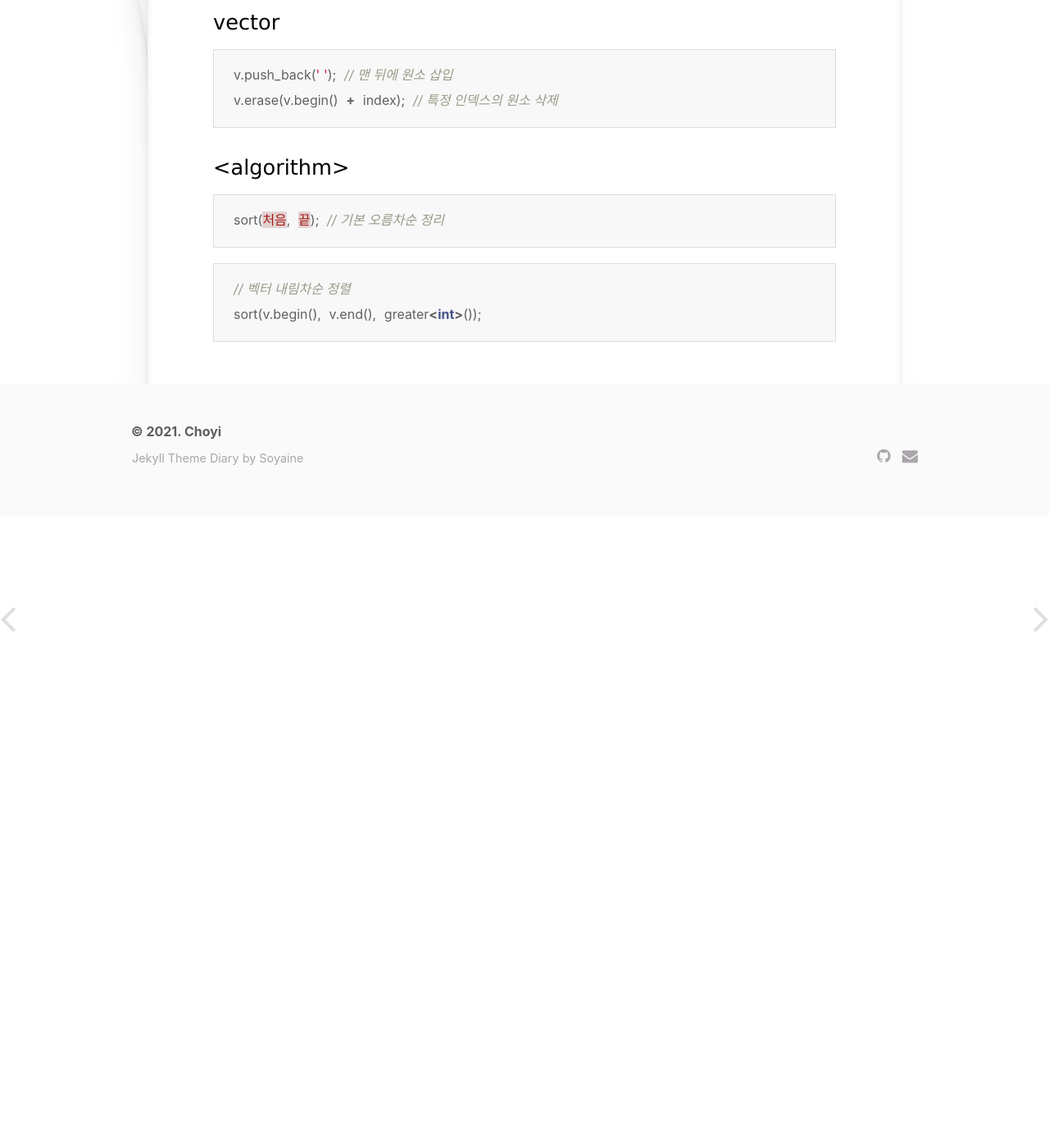
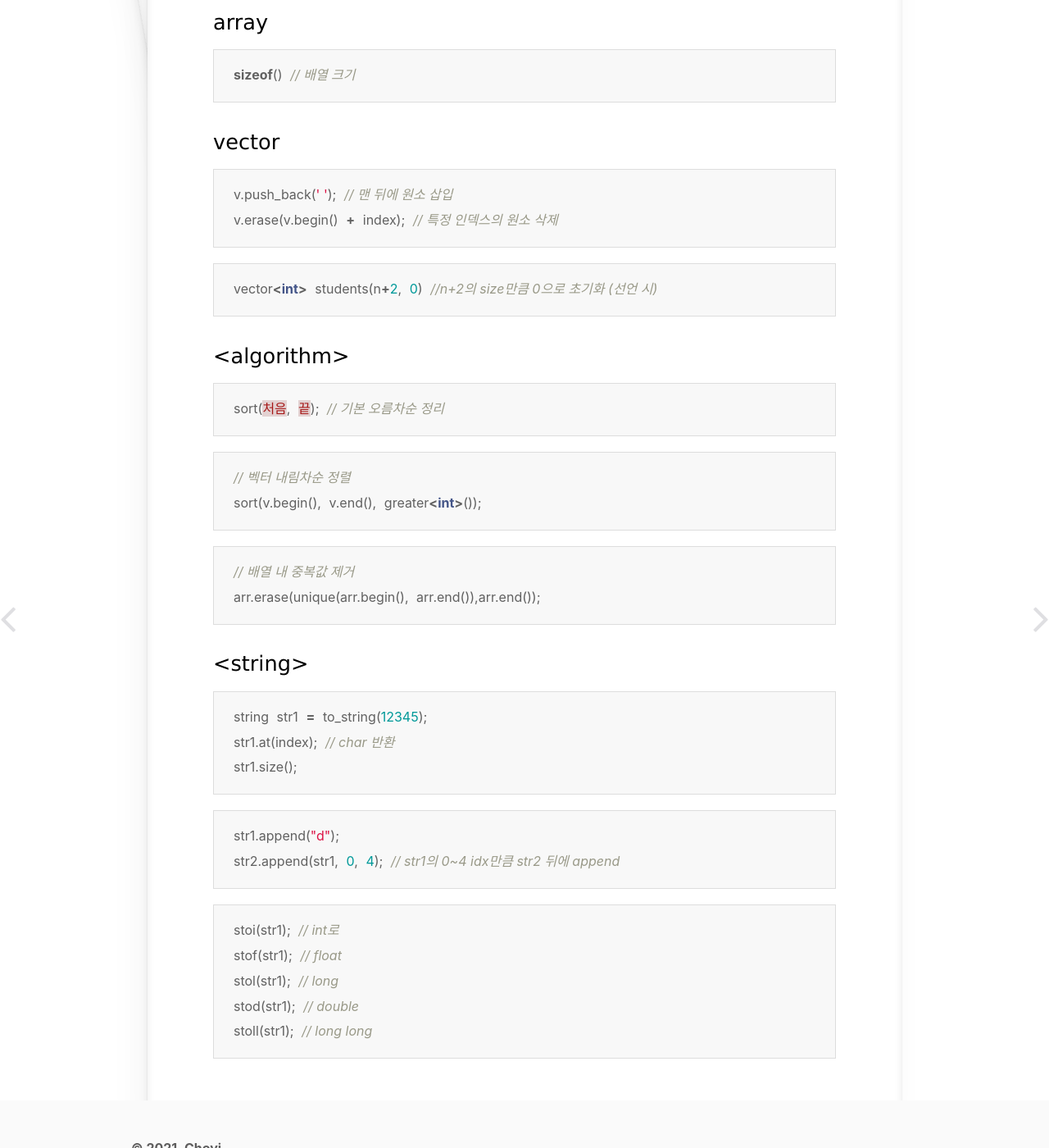
Before and after one commit to jeongchoyi/jeongchoyi.github.io, a Jekyll site: the page built from _posts/algorithm-c++/2021-05-10-C++Functions.md, in a window 1280 px wide and 1400 px high, scrolled down 652 px. Shown: the whole window at 82% size. Built offline with Jekyll 4.4.1, drawn with Linux system fonts in a browser that asks for light colours; some web fonts are replaced; before the commit the page ends 1282 px from its top, so only the background shows below that; some of the changed text lies outside the part shown.

Commit message:
add post

````diff
--- a/_posts/algorithm-c++/2021-05-10-C++Functions.md
+++ b/_posts/algorithm-c++/2021-05-10-C++Functions.md
@@ -19,6 +19,12 @@
  ios_base::sync_with_stdio(false); //main 함수 내에 작성
 ```
 
+### for
+
+```c++
+for(int i:vectorName) {...} // i가 vectorName 내 원소들을 순회
+```
+
 ### array
 
 ```c++
@@ -32,6 +38,10 @@
 v.erase(v.begin() + index); // 특정 인덱스의 원소 삭제
 ```
 
+```c++
+vector<int> students(n+2, 0) //n+2의 size만큼 0으로 초기화 (선언 시)
+```
+
 ### \<algorithm>
 
 ```c++
@@ -42,3 +52,31 @@
 // 벡터 내림차순 정렬
 sort(v.begin(), v.end(), greater<int>());
 ```
+
+```c++
+// 배열 내 중복값 제거
+arr.erase(unique(arr.begin(), arr.end()),arr.end());
+```
+
+
+
+### \<string>
+
+```c++
+string str1 = to_string(12345);
+str1.at(index); // char 반환
+str1.size();
+```
+
+```c++
+str1.append("d");
+str2.append(str1, 0, 4); // str1의 0~4 idx만큼 str2 뒤에 append
+```
+
+```c++
+stoi(str1); // int로
+stof(str1); // float
+stol(str1); // long
+stod(str1); // double
+stoll(str1); // long long
+```
````
